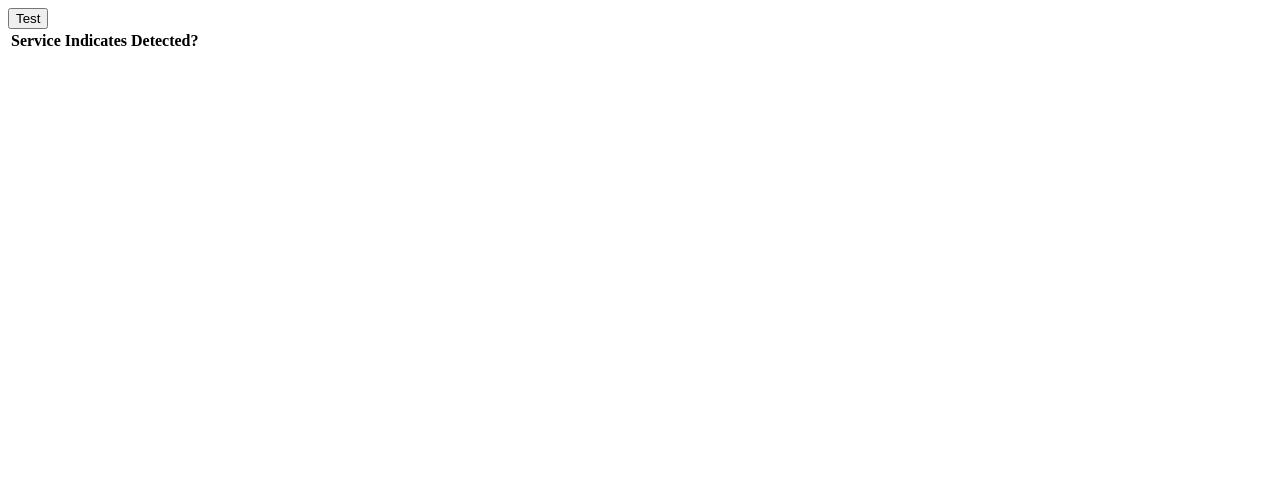
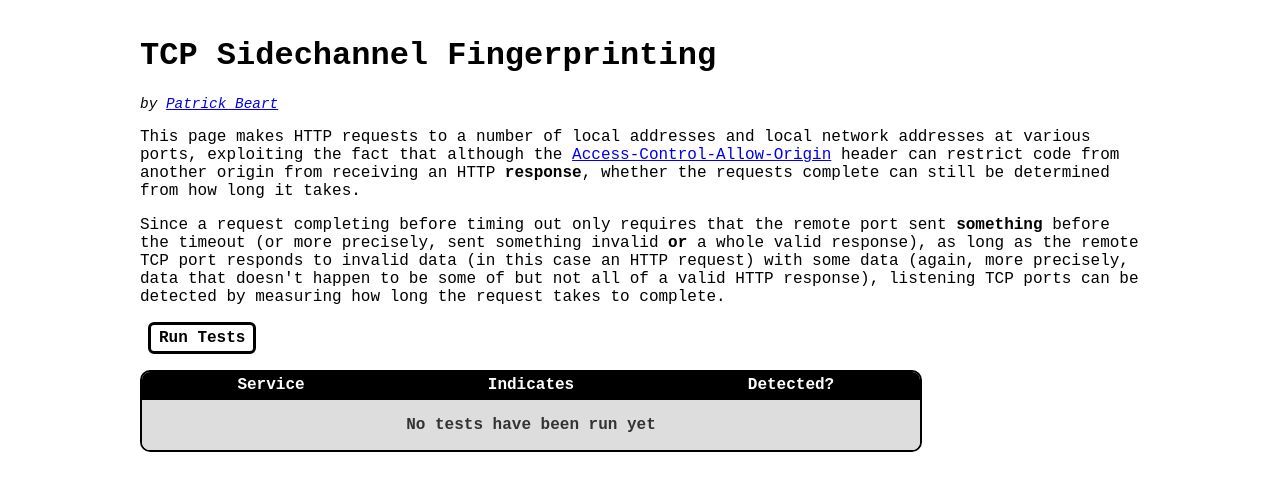
Before and after one commit to pbeart/daktiloskopija, a plain HTML site: page index.html in a window 1280 px wide. Drawn offline with Linux system fonts and the light colour scheme; a web font is replaced by a local one.

Commit message:
Styles and explanation

```diff
--- a/index.html
+++ b/index.html
@@ -4,15 +4,131 @@
     <meta charset="UTF-8">
     <meta http-equiv="X-UA-Compatible" content="IE=edge">
     <meta name="viewport" content="width=device-width, initial-scale=1.0">
+
+    <link rel="preconnect" href="https://fonts.googleapis.com">
+<link rel="preconnect" href="https://fonts.gstatic.com" crossorigin>
+<link href="https://fonts.googleapis.com/css2?family=Spline+Sans+Mono:wght@400;700&display=swap" rel="stylesheet">
+
+
     <title>Document</title>
+    <style>
+        body {
+            margin: 16px;
+            display: flex;
+            align-items: center;
+            justify-content: center;
+        }
+        #content {
+            max-width: 90%;
+            min-width: 700px;
+            width: 1000px;
+        }
+        th,td {
+            border: 2px solid black;
+            min-width: 250px;
+            padding: 4px;
+            border-right: none;
+            border-top: none;
+        }
+
+        tr:last-child td {
+            border-bottom: none;
+        }
+
+        tr td:first-child,th:first-child {
+            border-left: none
+        }
+
+        th {
+            background-color: black;
+            color: white;
+        }
+
+
+        button {
+            background-color: white;
+            color: black;
+            border: 3px solid black;
+            border-radius: 6px;
+            font-weight: bold;
+            padding: 4px 8px;
+            font-size: 16px;
+            margin: 16px 8px;
+            display: block;
+        }
+
+        p {
+            display: block;
+            margin: 16px 0px;
+        }
+
+        button:hover {
+            cursor: pointer
+        }
+
+        button:active {
+            transform: translate(0px, 1px)
+        }
+
+        table {
+            box-sizing: border-box;
+            overflow: hidden;
+            border: 2px solid black;
+            border-radius: 10px;
+        }
+        #table-placeholder {
+            background-color: #ddd;
+            text-align: center;
+            padding: 16px 0px;
+            color: #333;
+            font-weight: bold;
+        }
+        * {
+            font-family: "Spline Sans Mono", monospace;
+        }
+
+        .check-inprogress {
+            color: #333;
+            font-style: italic;
+        }
+
+        .attribution {
+            font-style: italic;
+            font-size: 0.9em
+        }
+    </style>
 </head>
 <body>
-    <button id="testbutton" onclick="buttonclick();">Test</button>
-    <div id="display"></div>
-    <table id="table">
-        <tr>
-            <th>
-                Service
+    <div id="content">
+        <h1>
+            TCP Sidechannel Fingerprinting
+        </h1>
+        <p class="attribution">
+            by <a href="https://patrickbeart.com">Patrick Beart</a>
+        </p>
+        <p>
+            This page makes HTTP requests to a number of local addresses and local network addresses at various
+            ports, exploiting the fact that although the
+            <a href="https://developer.mozilla.org/en-US/docs/Web/HTTP/Headers/Access-Control-Allow-Origin">Access-Control-Allow-Origin</a>
+            header can restrict code from another origin from receiving an HTTP
+            <strong>response</strong>, whether the requests complete can still be
+            determined from how long it takes.
+        </p>
+        <p>
+            Since a request completing before timing out only requires that the remote
+            port sent <strong>something</strong> before the timeout (or more precisely,
+            sent something invalid <strong>or</strong> a whole valid response), as long as the remote TCP
+            port responds to invalid data (in this case an HTTP request) with some data
+            (again, more precisely, data that doesn't happen to be some of but not all
+            of a valid HTTP response), listening TCP ports can be detected by measuring how long the request
+            takes to complete.
+        </p>
+        <button id="testbutton" onclick="buttonclick();">Run Tests</button>
+        <div id="display"></div>
+        <table cellspacing="0" id="table">
+            <tr>
+                <th>
+                    Service
             </th>
             <th>
                 Indicates
@@ -20,12 +136,27 @@
             <th>
                 Detected?
             </th>
-
+            <tr>
+                <td colspan="3" id="table-placeholder">
+                    No tests have been run yet
+                </td>
+            </tr>
         </tr>
     </table>
+    </div>
     <script>
 
         let service_defs = {
+            DiscordRPCWS: {
+                Indicates: "Discord",
+                RequiredPorts: [6463],
+                Time: 500
+            },
+            MinecraftRCON: {
+                Indicates: "MinecraftServer",
+                RequiredPorts: [25565],
+                Time: 500
+            },
             SpotifyConnect: {
                 Indicates: "Spotify",
                 RequiredPorts: [57621],
@@ -36,12 +167,12 @@
                 RequiredPorts: [49670, 49671],
                 Time: 10000
             },
-            /*
+
             PresonusHardwareAccel: {
                 Indicates: "PresonusUniversalControl",
-                RequiredPorts: [49672],
+                RequiredPorts: [49669],
                 Time: 4000,
-            },*/
+            },
             RekordboxOauth: {
                 Indicates: "Rekordbox6",
                 RequiredPorts: [55000],
@@ -57,6 +188,31 @@
                 RequiredPorts: [912, 902],
                 Time: 1600,
             },
+            Port80: {
+                Indicates: "LocalWebServer",
+                RequiredPorts: [80],
+                Time: 500,
+            },
+            NowTVSelfHeal: {
+                Indicates: "NowTVRouter",
+                URL: "http://192.168.0.12/Now_TV_self_heal-checking.html",
+                Time: 200,
+            },
+            Router: {
+                Indicates: "NetworkResidential",
+                RequiredPorts: [80],
+                Host: "192.168.0.1",
+            },
+            Router2: {
+                Indicates: "NetworkResidential",
+                RequiredPorts: [80],
+                Host: "192.168.1.1",
+            },
+            Router3: {
+                Indicates: "NetworkResidential",
+                RequiredPorts: [80],
+                Host: "192.168.0.2",
+            }
 
         }
 
@@ -66,6 +222,9 @@
 
         function do_prod(service_description) {
             let ports = service_description.RequiredPorts;
+            if (typeof ports == "undefined") {
+                ports = [-1];
+            };
             let service_key = service_description.ServiceKey;
             let repeat_count = 10;
             completed_requests[service_key] = {
@@ -77,7 +236,16 @@
 
                 for (let i = 0; i<repeat_count; i++) {
                     const xhr = new XMLHttpRequest();
-                    xhr.open("GET", 'http://localhost:'+portno, true);
+                    let host = "localhost";
+                    if (typeof service_description.Host != "undefined") {
+                        host = service_description.Host;
+                    };
+                    let url = `http://${host}:${portno}`;
+                    if (typeof service_description.URL != "undefined") {
+                        url = service_description.URL;
+                    };
+                    xhr.open("GET", url, true);
+                    console.log(url);
                     let timeout = Object.is(service_description["Time"], null) ? 1000 : service_description["Time"] * 1.5;
                     console.log(timeout);
                     xhr.timeout = timeout;
@@ -122,23 +290,34 @@
     }
 
     function checkServicePresent(completed_request) {
+
         let def = service_defs[completed_request.ServiceKey];
         let incomplete = (completed_request.MadeRequests.some((req) => {return req.Complete == false}));
         if (incomplete) {
-            return "incomplete"
+            return '<span class="check-inprogress">Checking...</span>';
         } else {
             if (completed_request.MadeRequests.some((req) => {return req.Timeout == false})) {
-                return true
+                return "✅ Yes"
             } else {
-                return false
+                return "❌ No"
             }
         }
     }
 
     window.setInterval(() => {
-        console.log(completed_requests);
+
         let table = document.getElementById("table");
-        for (const [key, req] of Object.entries(completed_requests)) {
+
+        let placeholder_display;
+        if (Object.entries(completed_requests).length == 0) {
+            placeholder_display = "default";
+        } else {
+            placeholder_display = "none";
+        }
+
+        document.getElementById("table-placeholder").style.display = placeholder_display;
+        for (const [key, req] of Object.entries(completed_requests)) { /*completed_requests)) {*/
+completed_requests
             let existing_row = table.querySelector(`[data-servicekey="${key}"]`);
             if (existing_row) {
                 let service = existing_row.getElementsByClassName("datarow-service").item(0);
@@ -146,7 +325,7 @@
                 let indicates = existing_row.getElementsByClassName("datarow-indicates").item(0);
                 indicates.innerText = service_defs[key].Indicates;
                 let detected = existing_row.getElementsByClassName("datarow-detected").item(0);
-                detected.innerText = checkServicePresent(req);
+                detected.innerHTML = checkServicePresent(req);
             } else {
                 let service = document.createElement("td");
                 service.className = "datarow-service";
@@ -157,7 +336,7 @@
                 indicates.innerText = service_defs[key].Indicates;
                 let detected = document.createElement("td");
                 detected.className = "datarow-detected";
-                detected.innerText = checkServicePresent(req);
+                detected.innerHTML = checkServicePresent(req);
                 let row = document.createElement("tr");
                 row.setAttribute("data-servicekey", key);
                 row.appendChild(service);
```
